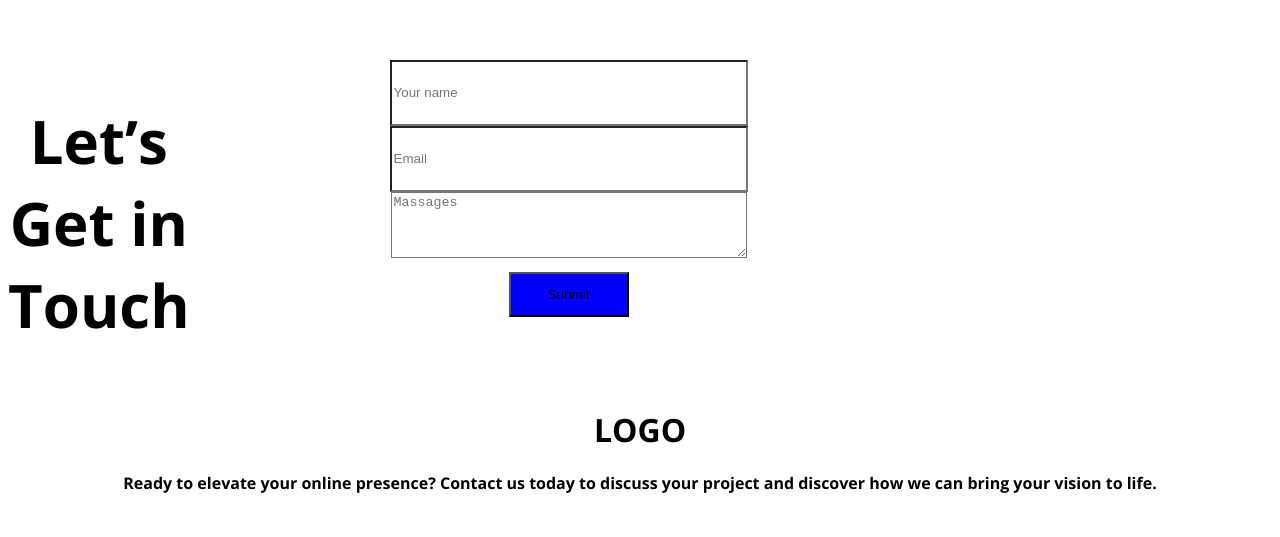
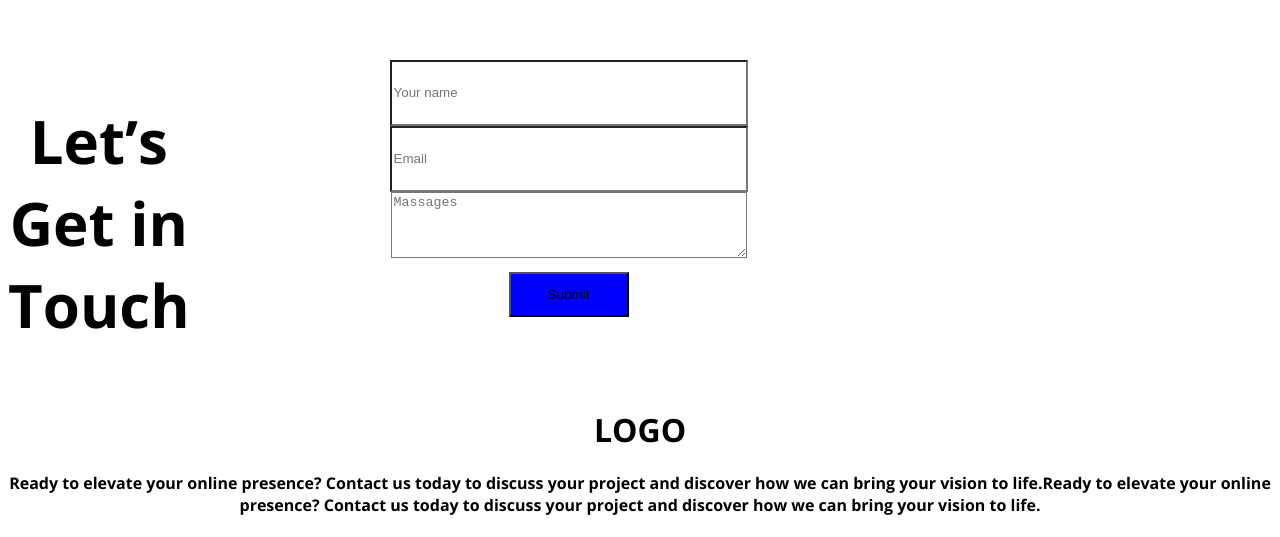
Before and after one commit to asadulislam1122/my-first-assignment, a plain HTML site: page index.html in a window 1280 px wide. Shown: the part 1286-1823 px from the top of the page. Before the commit the page ends 1801 px from the top, so only its background shows below. Drawn offline with nearby package versions, Linux system fonts and the light colour scheme.

Commit message:
added my first assignment2

```diff
--- a/index.html
+++ b/index.html
@@ -64,7 +64,7 @@
    </main>
    <footer class="foot">
      <h1>LOGO</h1>
-     <h4>Ready to elevate your online presence? Contact us today to discuss your project and discover how we can bring your vision to life.</h4>
+     <h4>Ready to elevate your online presence? Contact us today to discuss your project and discover how we can bring your vision to life.Ready to elevate your online presence? Contact us today to discuss your project and discover how we can bring your vision to life.</h4>
 
    </footer>
 </body>
```
